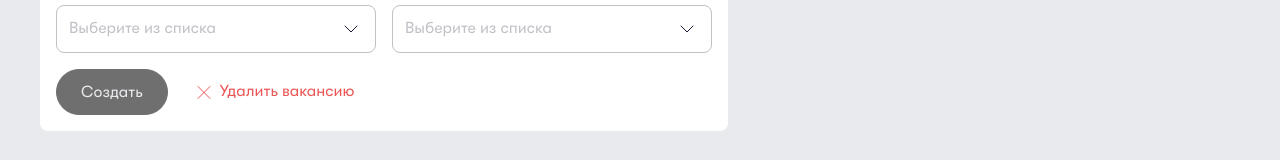
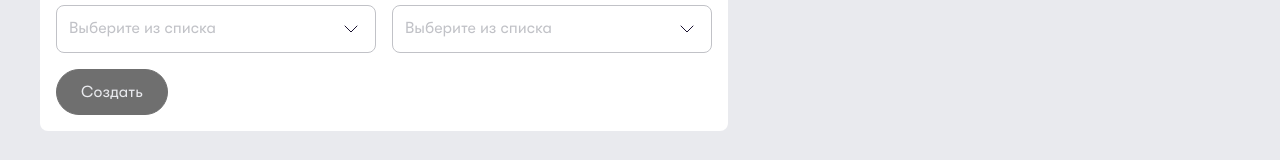
Before and after one commit to Nekkiton/LeadersHack2023, a Next.js app in the folder frontend/: page /staff/add-vacancy in a window 1280 px wide. Shown: the part 637-797 px from the top of the page. Built offline with nearby package versions, Linux system fonts and the light colour scheme.

Commit message:
fix delete button

```diff
--- a/frontend/src/components/main/NewVacancy/NewVacancy.tsx
+++ b/frontend/src/components/main/NewVacancy/NewVacancy.tsx
@@ -123,7 +123,8 @@ export default function NewVacancy() {
                 Создать
               </Button>
             </Form.Item>
-            {true && (
+            {/* TODO: добавить кнопку если редактируем */}
+            {false && (
               <Button
                 className={styles.formDeleteBtn}
                 type="text"
```
